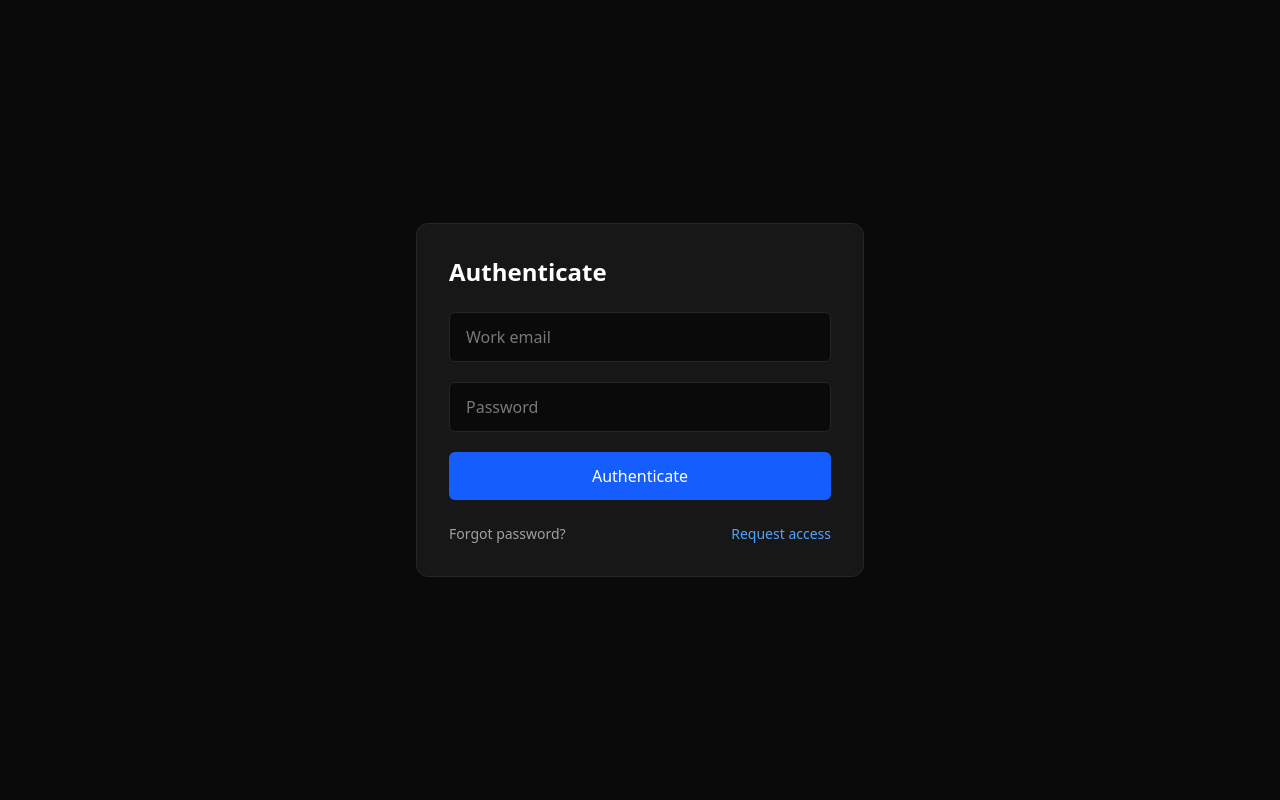
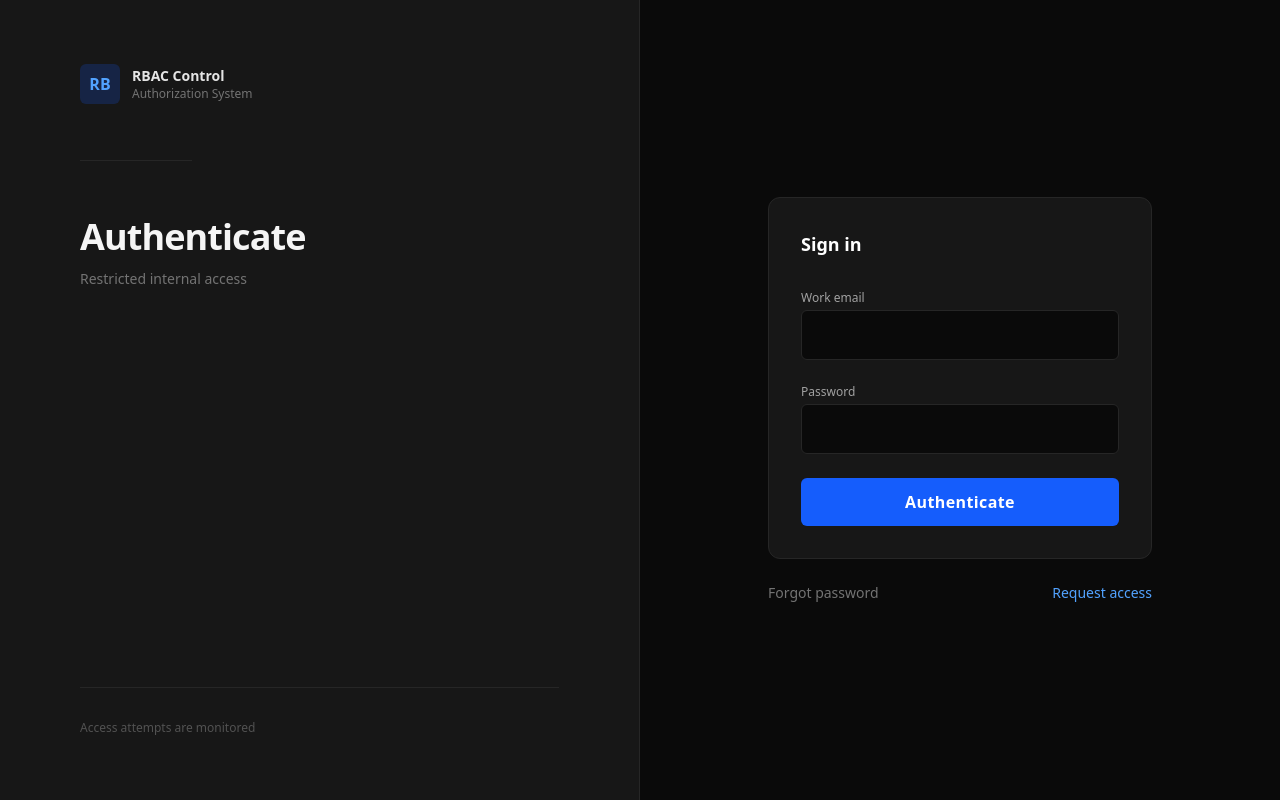
Before and after one commit to Rahinmon2903/saas-role-front-end, a React (Vite) app: page /login in a window 1280 px wide. Built offline with nearby package versions, Linux system fonts and the light colour scheme.

Commit message:
Login page updated

```diff
--- a/src/Pages/Login.jsx
+++ b/src/Pages/Login.jsx
@@ -22,57 +22,104 @@ const Login = () => {
       toast.success("Authenticated");
       navigate("/dashboard");
     } catch {
-      setError("Invalid email or password");
+      setError("Invalid credentials");
     } finally {
       setLoading(false);
     }
   };
 
   return (
-    <div className="min-h-screen bg-neutral-950 flex items-center justify-center px-4">
-      <div className="w-full max-w-md bg-neutral-900 border border-neutral-800 rounded-xl p-8">
-        <h1 className="text-2xl font-semibold text-white mb-6">
+    <div className="min-h-screen grid grid-cols-1 lg:grid-cols-2 bg-neutral-950">
+      {/* LEFT */}
+      <div className="hidden lg:flex flex-col px-20 py-16 bg-neutral-900 border-r border-neutral-800">
+        <div className="space-y-14">
+          <div className="flex items-center gap-3">
+            <div className="w-10 h-10 rounded-md bg-blue-600/20 text-blue-400 font-semibold flex items-center justify-center">
+              RB
+            </div>
+            <div>
+              <p className="text-sm font-semibold text-neutral-200">
+                RBAC Control
+              </p>
+              <p className="text-xs text-neutral-500">
+                Authorization System
+              </p>
+            </div>
+          </div>
+
+          <div className="h-px bg-neutral-800 w-28" />
+
+          <div>
+            <h1 className="text-4xl font-semibold text-neutral-100 tracking-tight">
               Authenticate
             </h1>
+            <p className="mt-3 text-sm text-neutral-500">
+              Restricted internal access
+            </p>
+          </div>
+        </div>
+
+        <div className="mt-auto pt-8 border-t border-neutral-800 text-xs text-neutral-600">
+          Access attempts are monitored
+        </div>
+      </div>
+
+      {/* RIGHT */}
+      <div className="flex items-center justify-center px-6">
+        <div className="w-full max-w-sm">
+          <div className="bg-neutral-900 border border-neutral-800 rounded-xl p-8">
+            <h2 className="text-lg font-semibold text-white mb-8">
+              Sign in
+            </h2>
 
             {error && (
-          <div className="mb-5 text-sm text-red-400 bg-red-500/10 border border-red-500/20 px-3 py-2 rounded">
+              <div className="mb-6 text-sm text-red-400 bg-red-500/10 border border-red-500/20 px-3 py-2 rounded">
                 {error}
               </div>
             )}
 
-        <form onSubmit={submit} className="space-y-5">
+            <form onSubmit={submit} className="space-y-6">
+              <div>
+                <label className="block text-xs font-medium text-neutral-400 mb-1">
+                  Work email
+                </label>
                 <input
                   type="email"
                   required
                   value={email}
                   onChange={(e) => setEmail(e.target.value)}
-            placeholder="Work email"
                   className="w-full px-4 py-3 bg-neutral-950 border border-neutral-800 rounded-md
                              text-neutral-200 focus:ring-2 focus:ring-blue-600"
                 />
+              </div>
 
+              <div>
+                <label className="block text-xs font-medium text-neutral-400 mb-1">
+                  Password
+                </label>
                 <input
                   type="password"
                   required
                   value={password}
                   onChange={(e) => setPassword(e.target.value)}
-            placeholder="Password"
                   className="w-full px-4 py-3 bg-neutral-950 border border-neutral-800 rounded-md
                              text-neutral-200 focus:ring-2 focus:ring-blue-600"
                 />
+              </div>
 
               <button
                 disabled={loading}
-            className="w-full bg-blue-600 hover:bg-blue-700 text-white py-3 rounded-md font-medium"
+                className="w-full bg-blue-600 hover:bg-blue-700 text-white py-3 rounded-md
+                           font-semibold tracking-wide transition disabled:opacity-60"
               >
                 {loading ? "Verifying…" : "Authenticate"}
               </button>
             </form>
+          </div>
 
-        <div className="mt-6 flex justify-between text-sm text-neutral-400">
+          <div className="mt-6 flex justify-between text-sm text-neutral-500">
             <Link to="/forgot-password" className="hover:underline">
-            Forgot password?
+              Forgot password
             </Link>
             <Link to="/" className="text-blue-400 hover:underline">
               Request access
@@ -80,6 +127,7 @@ const Login = () => {
           </div>
         </div>
       </div>
+    </div>
   );
 };
 
```
Lines whose indentation alone changed are shown as unchanged.
